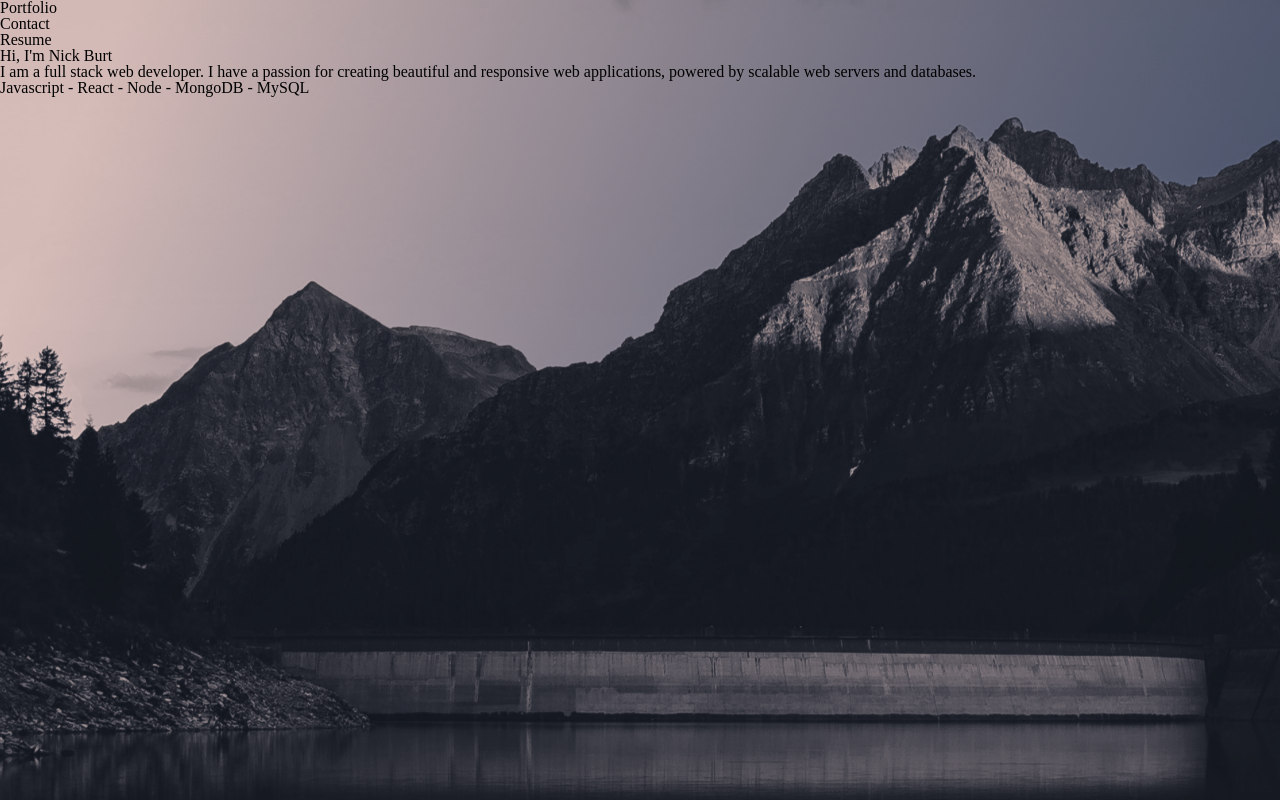
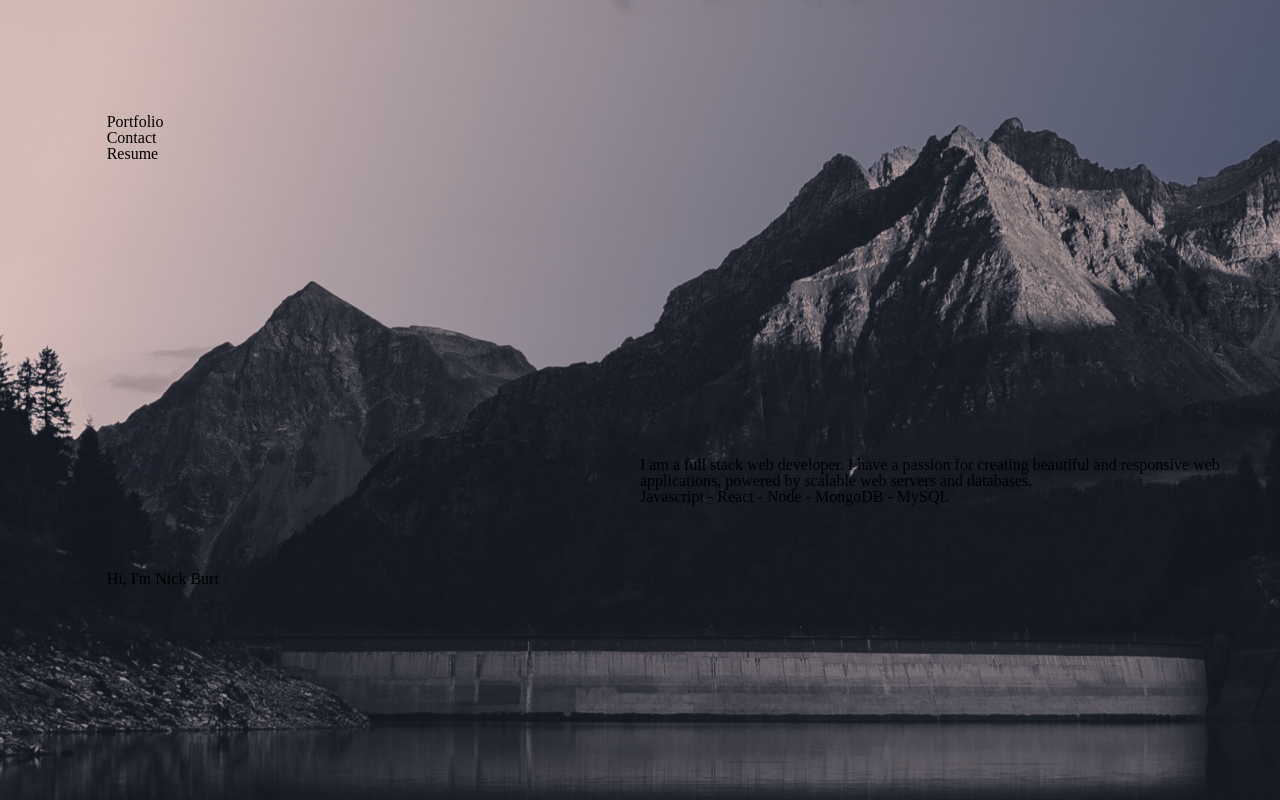
Before and after one commit to nbur4556/portfolio, a Next.js app: page / in a window 1280 px wide. Built offline with nearby package versions, Linux system fonts and the light colour scheme.

Commit message:
style: landing page layout

```diff
--- a/pages/index.js
+++ b/pages/index.js
@@ -12,7 +12,12 @@ export default function Home() {
       </Head>
 
       <main className={styles.page}>
-        <Image className={styles.bgImage} src="/mountain_bg.png" alt="Background mountain image." layout="fill" />
+        <Image
+          className={styles.bgImage}
+          src="/mountain_bg.png"
+          alt="Background mountain image."
+          layout="fill"
+        />
 
         <nav>
           <ul>
@@ -23,11 +28,14 @@ export default function Home() {
         </nav>
 
         <h1>Hi, I&apos;m Nick Burt</h1>
-        <p>
-          I am a full stack web developer. I have a passion for creating beautiful
-          and responsive web applications, powered by scalable web servers and databases.
-        </p>
-        <p>Javascript - React - Node - MongoDB - MySQL</p>
+
+        <section className={styles.content}>
+          <p>
+            I am a full stack web developer. I have a passion for creating beautiful
+            and responsive web applications, powered by scalable web servers and databases.
+          </p>
+          <p>Javascript - React - Node - MongoDB - MySQL</p>
+        </section>
       </main>
     </div>
   );
--- a/styles/Home.module.scss
+++ b/styles/Home.module.scss
@@ -1,5 +1,24 @@
 .page {
+    display: grid;
+    grid-template-columns: repeat(12, 1fr);
+    grid-template-rows: repeat(7, 1fr);
+
     height: 100vh;
+
+    nav {
+        grid-column: 2 / span 1;
+        grid-row: 2 / span 2;
+    }
+
+    h1 {
+        grid-column: 2 / span 5;
+        grid-row: 6 / span 1;
+    }
+
+    .content {
+        grid-column: 7 / span 6;
+        grid-row: 5 / span 2;
+    }
 }
 
 .bgImage {
```
